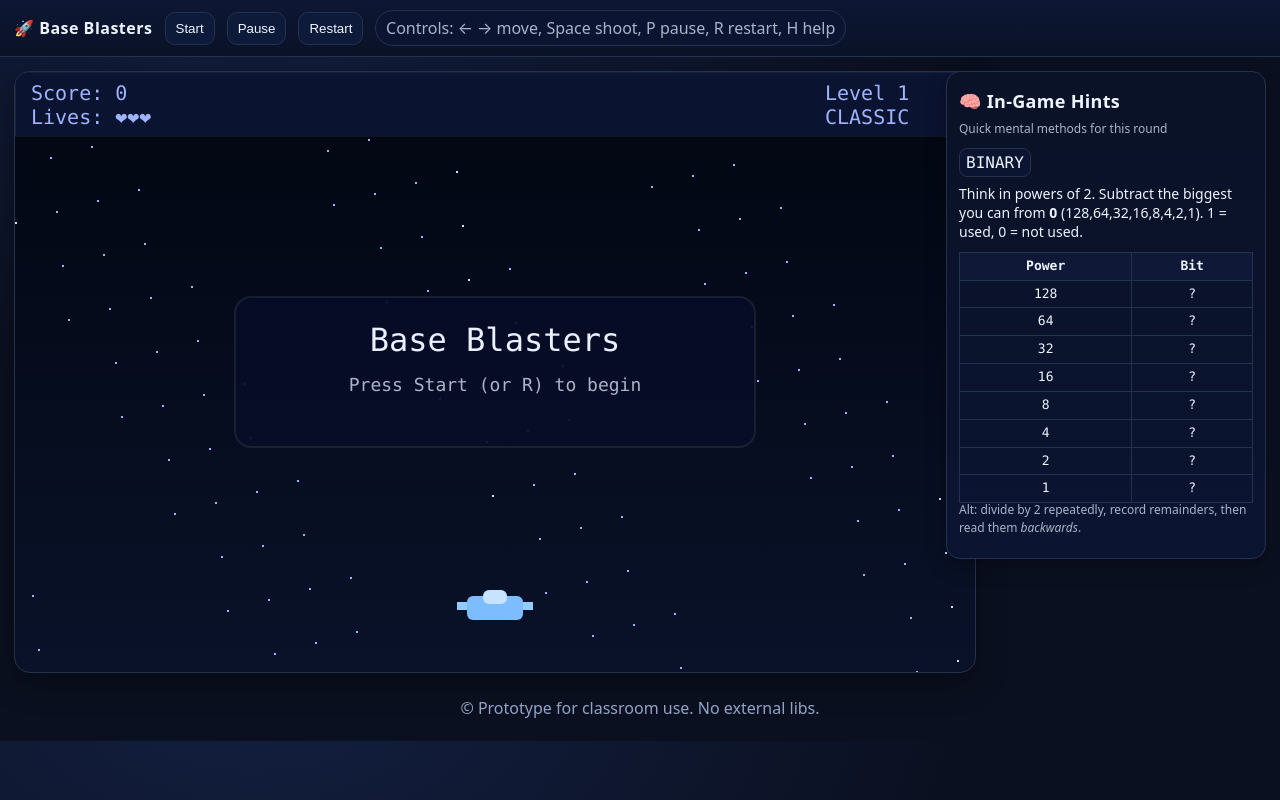
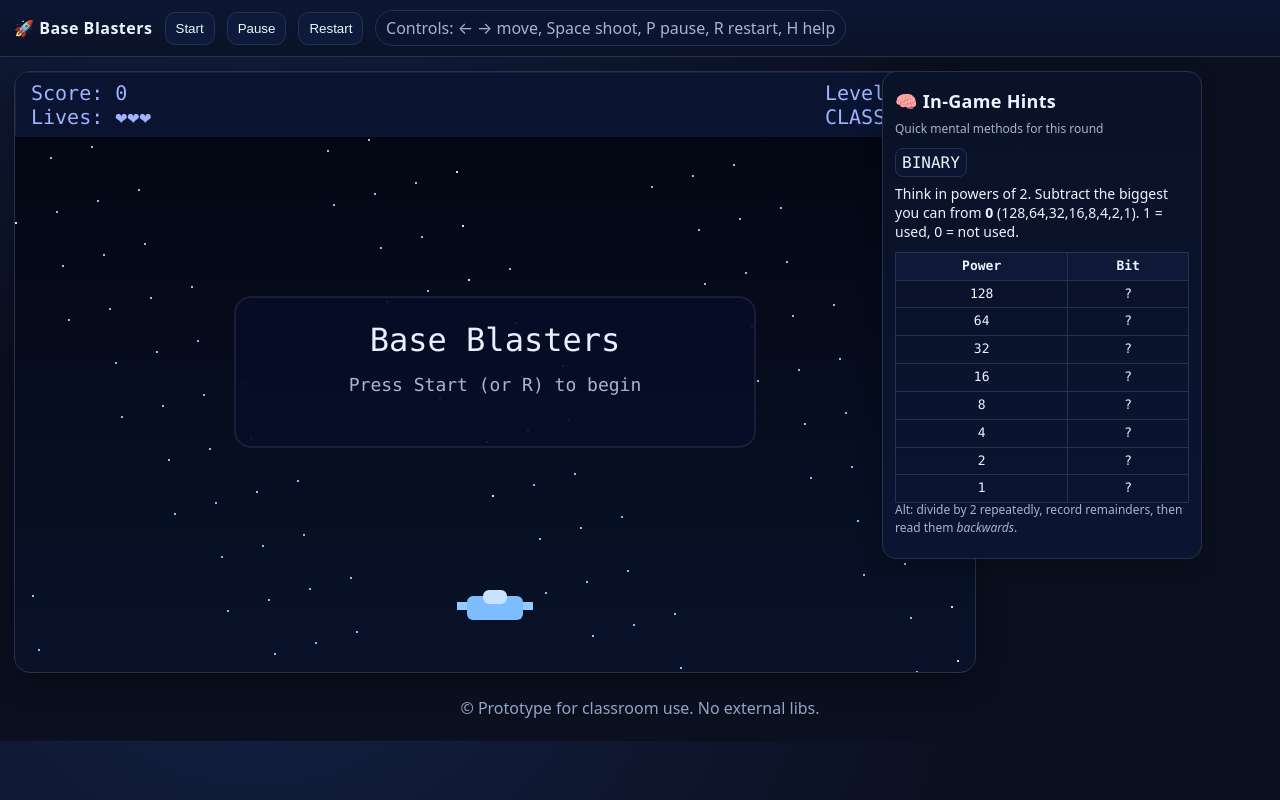
Before and after one commit to southernadd-cmyk/baseInvaders, a plain HTML site: page index.html in a window 1280 px wide. Drawn offline with Linux system fonts and the light colour scheme.

Commit message:
Update index.html

```diff
--- a/index.html
+++ b/index.html
@@ -33,6 +33,8 @@
   .layout{display:grid; grid-template-columns:minmax(640px,1fr) 320px; gap:14px; align-items:start;}
   @media (max-width: 1100px){ .layout{grid-template-columns:1fr} #sidebar{order:2} canvas{order:1} }
   #sidebar{
+    position: relative;
+    right: 5vw;
     background:linear-gradient(180deg,#0a1227,#0b1431);
     border:1px solid var(--border); border-radius:14px; color:var(--text);
     padding:12px; box-shadow:0 8px 20px rgba(0,0,0,.25)
```
